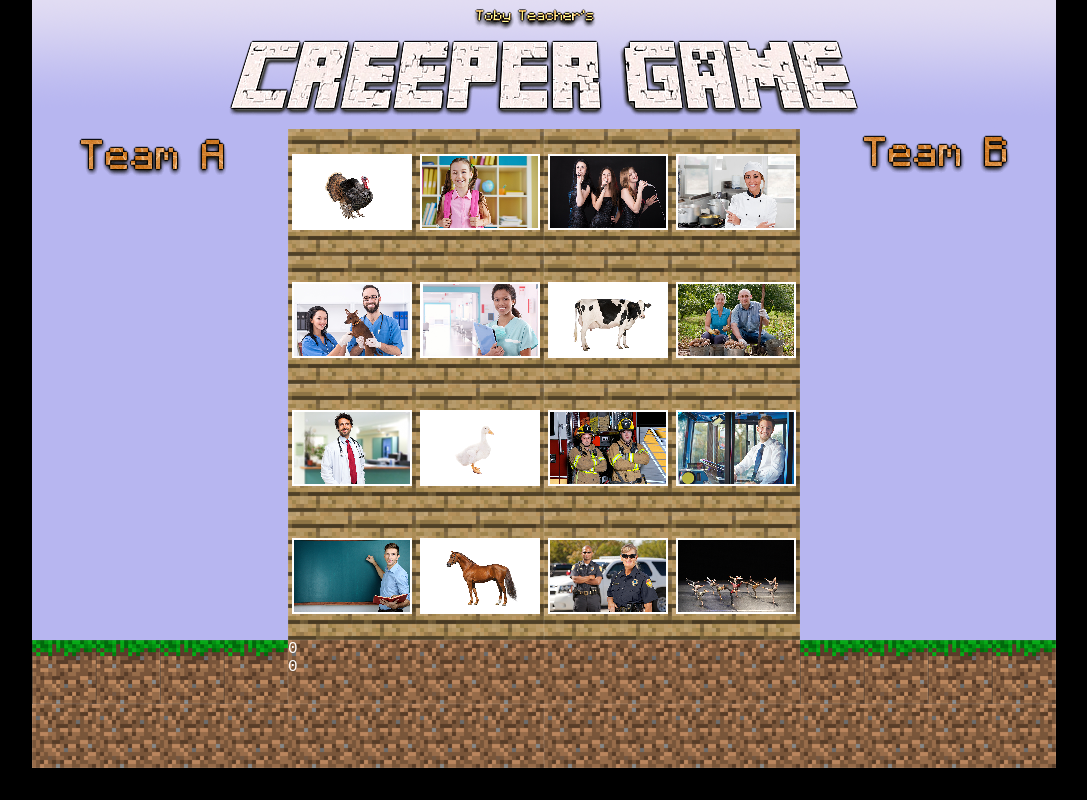
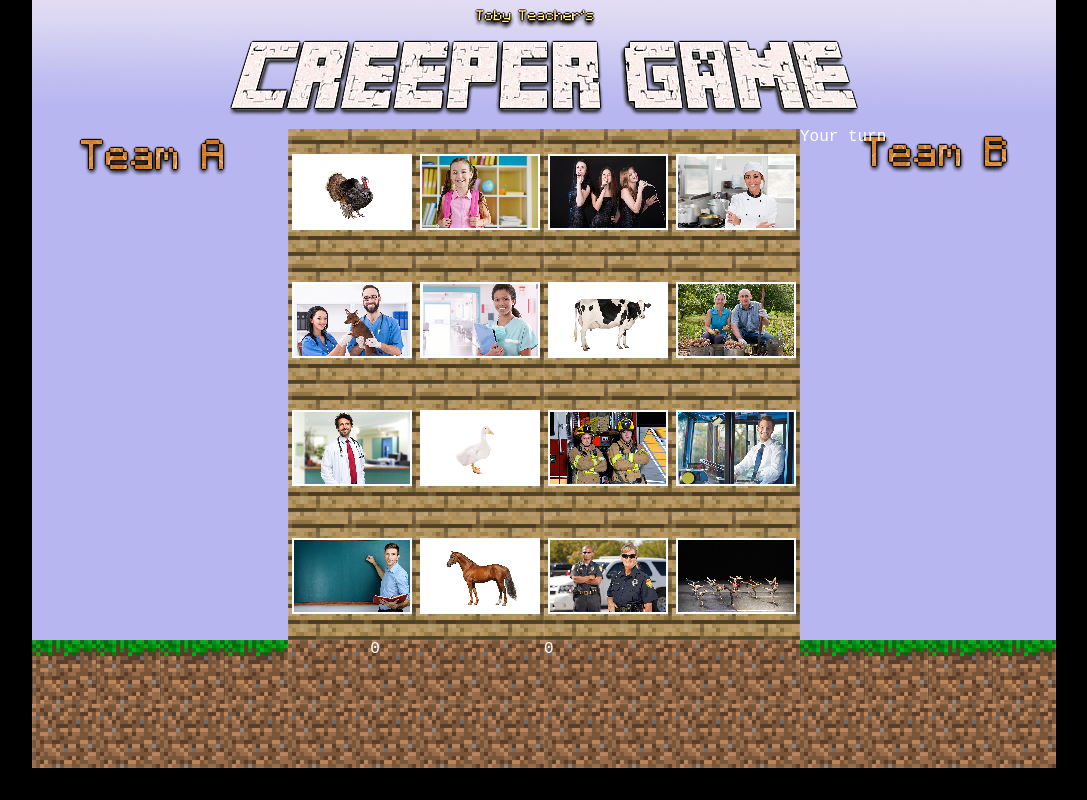
Before and after one commit to BruceJi7/React-Creeper-Game, a React (Create React App) app in the folder react-creeper/: page /game in a window 1280 px wide. Shown: the whole page, without its empty margins (96-1183 px from the left). Built offline with nearby package versions, Linux system fonts and the light colour scheme.

Commit message:
Add: Team tracking functionality. Also, use CSS Grid for layout

```diff
--- a/react-creeper/src/pages/Game/Game.module.css
+++ b/react-creeper/src/pages/Game/Game.module.css
@@ -1,32 +1,28 @@
-table, tr, td {
-    border:none;
-    border-collapse: collapse;
+.layout {
+    display: grid;
+    grid-template-columns: 256px 1fr 256px;
+    grid-template-rows: 128px 512px 128px;
 
-}
-
-.container {
-    width:var(--boardsize);
-    height:var(--boardsize);
+    height: 100%;
+    width:100%;
 }
 
 .board {
     margin:0;
     padding: 0;
-    width:var(--boardsize);
-    height:var(--boardsize);
-
     display:grid;
     grid-template-columns: repeat(4, var(--cellsize));
     grid-template-rows: repeat(4, var(--cellsize));
 }
-.row {
-    margin:0;
-    padding: 0;
+
+.header {
+    grid-column: 1 / span 3;
 }
 
-.statsCell {
+
+
+.stats {
     display: flex;
-    height:100px;
-    justify-content: space-around;
-    width:100%;
+   justify-content: space-around;
+
 }
--- a/react-creeper/src/pages/Game/GameCell/index.tsx
+++ b/react-creeper/src/pages/Game/GameCell/index.tsx
@@ -9,17 +9,21 @@ type Props = {
   isCreeper: boolean;
   increment: () => void;
   reportCell: (cellType: string) => void;
+  currentTeam:string;
+  changeTeam:(newTeam:string) => void;
 };
 
-function GameCell({ image, isCreeper, increment, reportCell }: Props) {
+function GameCell({ image, isCreeper, increment, reportCell, currentTeam, changeTeam }: Props) {
   const [isRevealed, setRevealed] = useState<boolean>(false);
 
   function handleClick(isCreeper: boolean, isRevealed: boolean) {
     if (!isRevealed) {
       setRevealed(true);
       reportCell(isCreeper ? "creeper" : "safe");
+      changeTeam(currentTeam === "A"? "B" : "A")
       increment();
     }
+
   }
 
   if (isRevealed) {
--- a/react-creeper/src/pages/Game/index.tsx
+++ b/react-creeper/src/pages/Game/index.tsx
@@ -13,6 +13,7 @@ const Game = () => {
   const [totalRevealed, setTotalRevealed] = useState<number>(0);
   const [previousCell, setPreviousCell] = useState<string | null>(null);
   const [isFinished, setFinished] = useState(false);
+  const [team, setTeam] = useState<string>(initialiseTeams()[0]);
 
   const creepersFoundRef = useRef(0);
 
@@ -29,6 +30,12 @@ const Game = () => {
     cells = creepers.concat(safe);
     shuffleArray(cells);
     return cells;
+  }
+
+  function initialiseTeams() {
+    const teams = ["A", "B"]
+    shuffleArray(teams)
+    return teams
   }
 
   function reportCreeper(cellType: string) {
@@ -52,7 +59,18 @@ const Game = () => {
   }, []);
 
   return (
-    <div className={style.container}>
+
+    <div className={style.layout}>
+
+
+
+
+    <div className={style.header}></div>
+    <div className={style.teamAHouse}>
+      {team === "A" && "Your turn"}
+    </div>
+    <div className={style.board}>
+
       <div className={style.board}>
         {cells &&
           cells.map((c: any) => (
@@ -62,15 +80,30 @@ const Game = () => {
               reportCell={reportCreeper}
               image={c.image}
               isCreeper={c.isCreeper}
+              currentTeam={team}
+              changeTeam={setTeam}
             />
           ))}
       </div>
-      <div className={style.statsBoard}>
+
+    </div>
+    <div className={style.teamBHouse}>
+    {team === "B" && "Your turn"}
+    </div>
+    <div className={style.teamABase}></div>
+    <div className={style.stats}>
+
         <div className={style.total}>{totalRevealed}</div>
         <div className={style.total}>{creepersFoundRef.current}</div>
         <div className={style.previous}>{previousCell}</div>
         {isFinished && <div className={style.finished}>GAME OVER</div>}
-      </div>
+
+    </div>
+    <div className={style.teamBBase}></div>
+
+
+
+
     </div>
   );
 };
--- a/react-creeper/src/pages/Welcome/Welcome.module.css
+++ b/react-creeper/src/pages/Welcome/Welcome.module.css
@@ -1,3 +1,16 @@
+.layout {
+    display: grid;
+    grid-template-columns: 256px 1fr 256px;
+    grid-template-rows: 128px 512px 128px;
+
+    height: 100%;
+    width:100%;
+}
+.header {
+
+    grid-column: 1 / span 3;
+}
+
 .welcome {
     font-size: large;
 }
--- a/react-creeper/src/pages/Welcome/Welcome.tsx
+++ b/react-creeper/src/pages/Welcome/Welcome.tsx
@@ -1,13 +1,30 @@
-import {Link} from "react-router-dom"
+import { useState } from "react";
+import { Link } from "react-router-dom";
 
-import style from "./Welcome.module.css"
+import style from "./Welcome.module.css";
 
 const Welcome = () => {
-    return <div className={style.welcome}>
-        Welcome to Creeper Game!
-        <Link to="/game">Begin</Link>
+  const [teamAName, setTeamAName] = useState<string>("");
+  const [teamBName, setTeamBName] = useState<string>("");
 
+  return (
+    <div className={style.layout}>
+
+
+
+
+      <div className={style.header}></div>
+      <div className={style.teamAHouse}></div>
+      <div className={style.board}>
+           <div className={style.welcome}>Welcome to Creeper Game!</div>
+            <Link to="/game">Begin</Link>
+      </div>
+      <div className={style.teamBHouse}></div>
+      <div className={style.teamABase}></div>
+      <div className={style.stats}></div>
+      <div className={style.teamBBase}></div>
     </div>
-}
+  );
+};
 
-export default Welcome
+export default Welcome;
```
